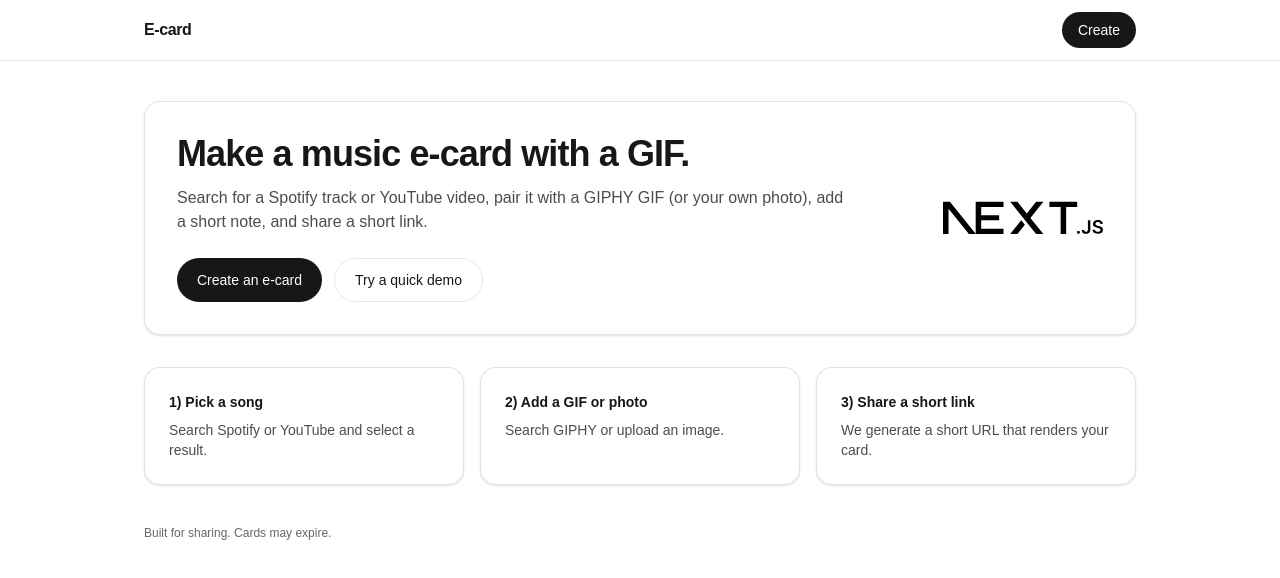
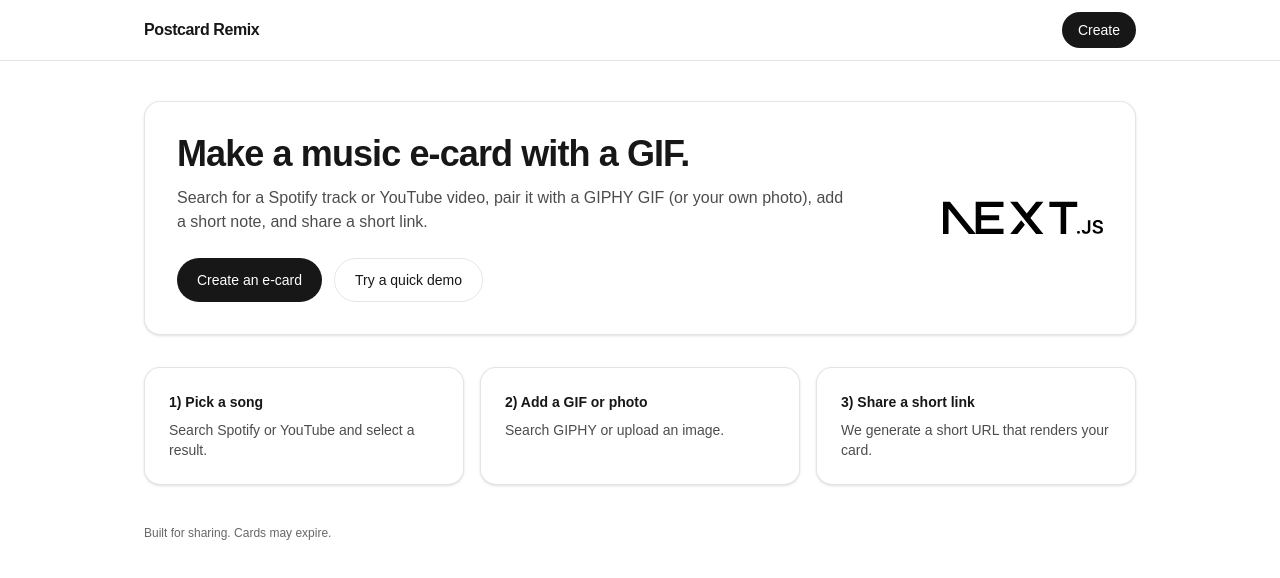
Before and after one commit to amyharpersmith/postcardremix, a Next.js app: page / in a window 1280 px wide. Shown: the top 578 px of the page. Built offline with nearby package versions, Linux system fonts and the light colour scheme.

Commit message:
change name

```diff
--- a/src/app/layout.tsx
+++ b/src/app/layout.tsx
@@ -13,8 +13,8 @@
 });
 
 export const metadata: Metadata = {
-  title: "E-card",
-  description: "Create and share a music + GIF e-card.",
+  title: "Postcard Remix",
+  description: "Create and share a music + GIF postcard.",
 };
 
 export default function RootLayout({
@@ -31,7 +31,7 @@
           <header className="border-b border-black/10 dark:border-white/15">
             <div className="mx-auto flex max-w-5xl items-center justify-between px-4 py-3">
               <a href="/" className="font-semibold tracking-tight">
-                E-card
+                Postcard Remix
               </a>
               <nav className="flex items-center gap-3 text-sm">
                 <a
```
